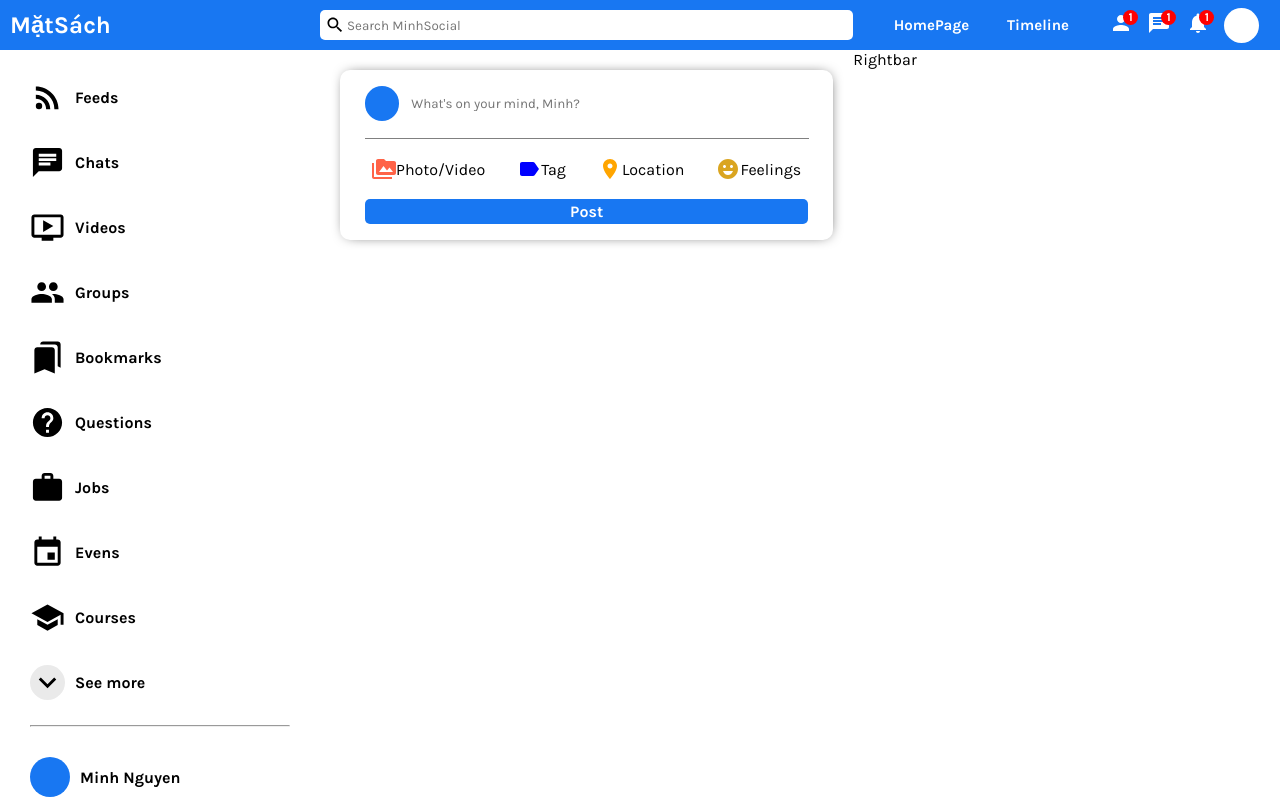
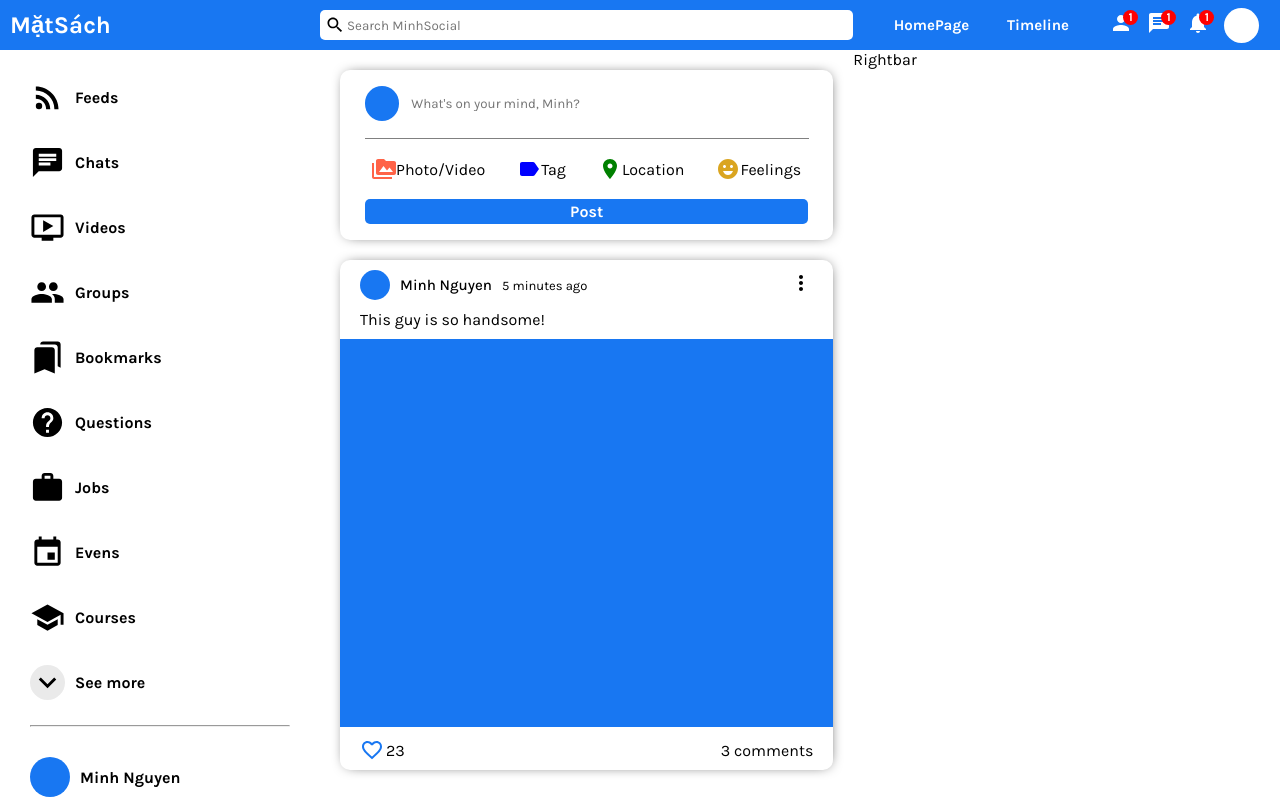
Before and after one commit to 2mnguyen1/social-app-ui, a React (Create React App) app: page / in a window 1280 px wide. Built offline with nearby package versions, Linux system fonts and the light colour scheme.

Commit message:
adding posts

```diff
--- a/src/components/feed/Feed.jsx
+++ b/src/components/feed/Feed.jsx
@@ -1,11 +1,12 @@
 import './feed.css'
 import Share from '../share/Share'
-
+import Post from '../posts/Post'
 export default function Feed() {
   return (
     <div className="feed">
         <div className="feed-wrapper">
           <Share />
+          <Post />
         </div>
     </div>
   )
--- /dev/null
+++ b/src/components/posts/Post.jsx
@@ -0,0 +1,36 @@
+import "./post.css"
+import { MoreVert, FavoriteBorder } from '@mui/icons-material';
+
+export default function Post() {
+  return (
+    <div className="post-component">
+        <div className="post-wrapper">
+            <div className="post-top">
+                <div className="post-topleft">
+                    <div className="post-profile-image"></div>
+                    <span className="post-author">Minh Nguyen</span>
+                    <span className="post-time">5 minutes ago</span>
+                </div>
+                <div className="post-topright">
+                    <MoreVert />
+                </div>
+            </div>
+            <div className="post-center">
+                <span className="post-text">
+                    This guy is so handsome!
+                </span>
+                <div className="post-image"></div>
+            </div>
+            <div className="post-bottom">
+                <div className="post-bottom-left">
+                    <FavoriteBorder className="like-icon"/>
+                    <span className="post-like-counter">23</span>
+                </div>
+                <div className="post-bottom-right">
+                    <span className="post-comment">3 comments</span>
+                </div>
+            </div>
+        </div>
+    </div>
+  )
+}
--- /dev/null
+++ b/src/components/posts/post.css
@@ -0,0 +1,74 @@
+.post-component {
+    width: 100%;
+    height: 510px;
+    border-radius: 10px;
+    box-shadow: 1px 0px 14px -6px rgba(0, 0, 0, 0.97);
+    -webkit-box-shadow: 1px 0px 14px -6px rgba(0, 0, 0, 0.97);
+    -moz-box-shadow: 1px 0px 14px -6px rgba(0, 0, 0, 0.97);
+    margin: 20px 0;
+}
+
+.post-wrapper {
+    width: 100%;
+    height: 100%;
+    padding: 10px 0;
+    display: flex;
+    flex-direction: column;
+}
+
+.post-top {
+    margin-bottom: 10px;
+    padding: 0 20px;
+    display: flex;
+    align-items: center;
+    justify-content: space-between;
+}
+.post-topleft {
+    display: flex;
+    align-items: center;
+}
+.post-profile-image {
+    width: 30px;
+    height: 30px;
+    background-color: #1877f2;
+    border-radius: 50%;
+}
+.post-author {
+    font-size: 15px;
+    font-weight: 500;
+    margin: 0 10px;
+}
+.post-time {
+    font-size: small;
+}
+
+
+.post-center {
+    width: 100%;
+    height: 80%;
+}
+.post-text {
+    margin: 0 20px;
+}
+.post-image {
+    margin-top: 10px;
+    width: 100%;
+    height: 95%;
+    background-color: #1877f2;
+}
+
+.post-bottom {
+    padding: 20px 20px 10px 20px;
+    max-width: 100%;
+    display: flex;
+    align-items: center;
+    justify-content: space-between;
+}
+.post-bottom-left {
+    display: flex;
+    align-items: center;
+}
+.like-icon {
+    margin-right: 2px;
+    color: #1877f2
+}
--- a/src/components/share/Share.jsx
+++ b/src/components/share/Share.jsx
@@ -21,7 +21,7 @@ export default function Share() {
                         <span className="share-text">Tag</span>
                     </div>
                     <div className="share-option">
-                        <Room htmlColor="orange" className="share-icon"/>
+                        <Room htmlColor="green" className="share-icon"/>
                         <span className="share-text">Location</span>
                     </div>
                     <div className="share-option">
--- a/src/components/share/share.css
+++ b/src/components/share/share.css
@@ -29,10 +29,12 @@
 }
 .share-input {
     width: 90%;
+    height: 50%;
     border: none;
 }
 .share-input:focus {
     outline: none;
+    font-size: 20px;
 }
 
 .share-bottom {
@@ -50,6 +52,7 @@
 }
 .share-option {
     display: flex;
+    cursor: pointer;
     align-items: center;
 }
 .share-button {
```
